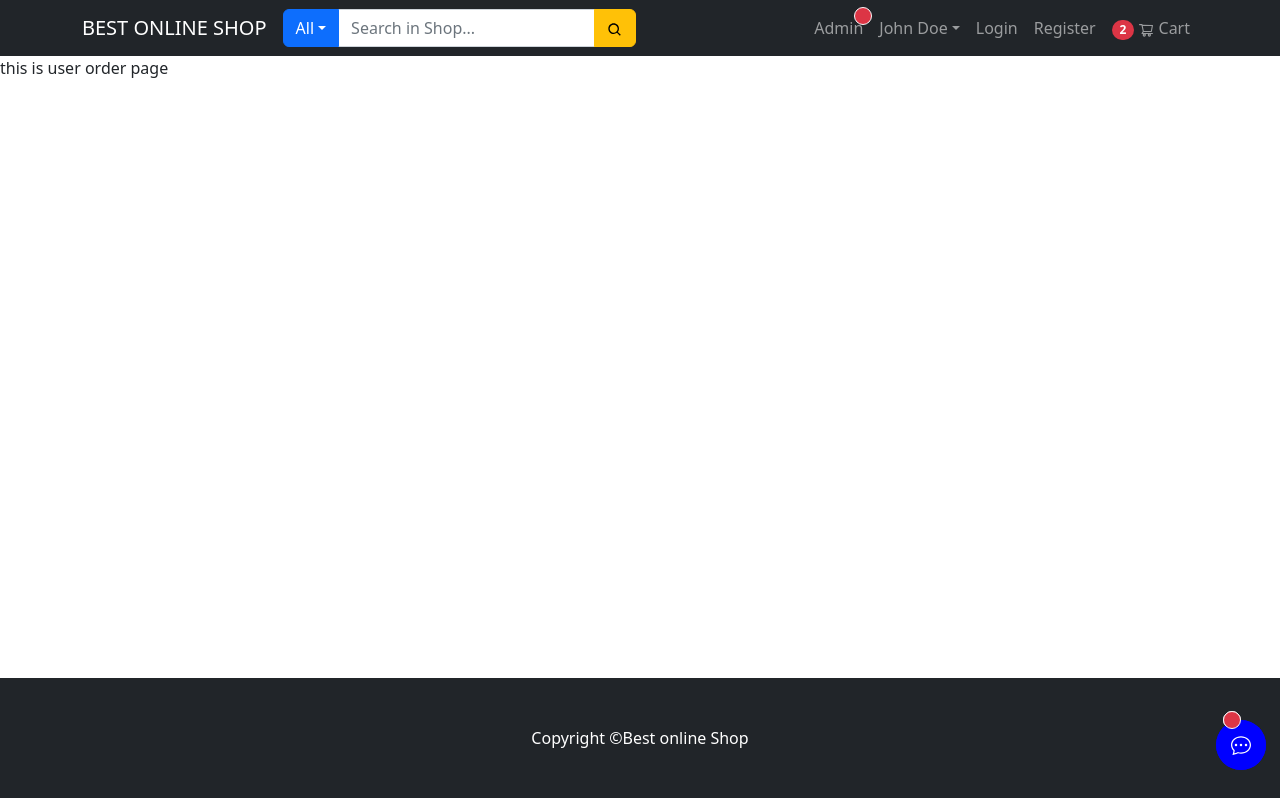
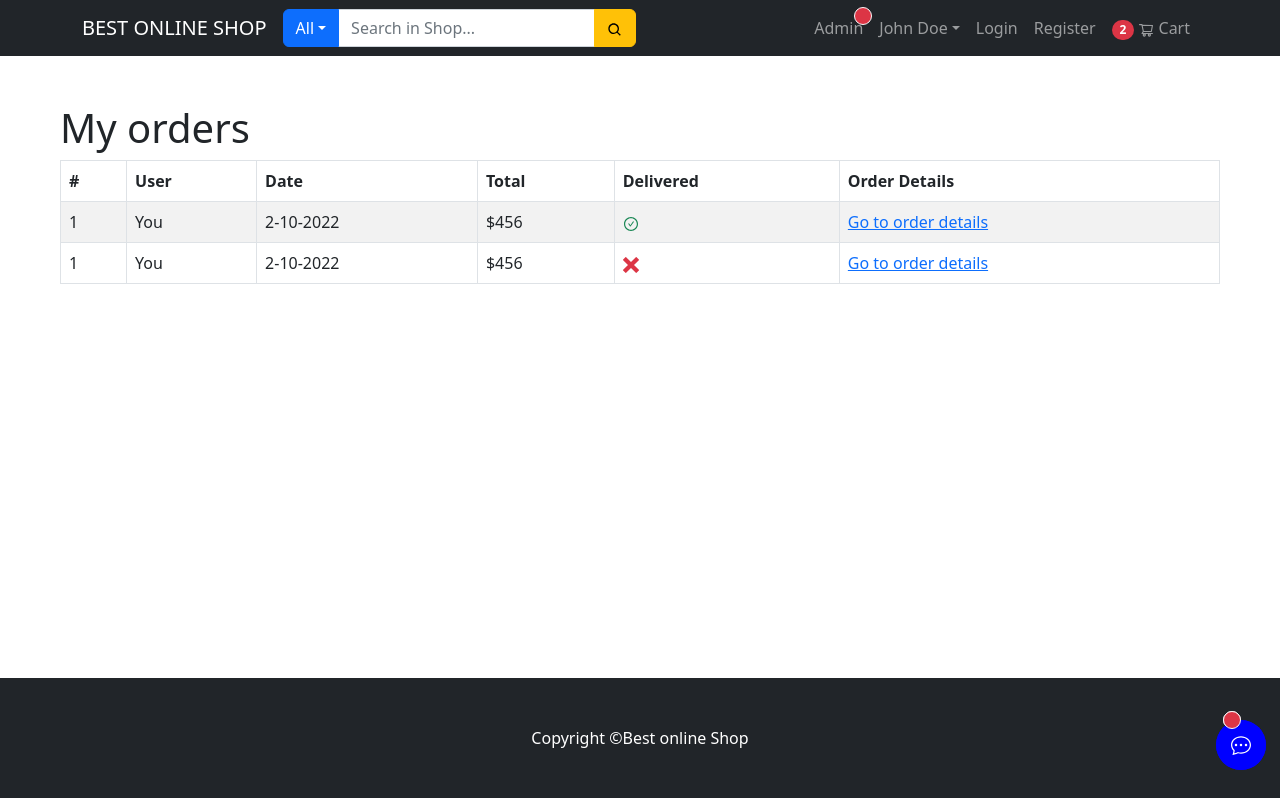
Before and after one commit to shahriarlimon/e-commerce-frontend, a React (Create React App) app: page /user/my-orders in a window 1280 px wide. Built offline with nearby package versions, Linux system fonts and the light colour scheme.

Commit message:
completed order page template

```diff
--- a/src/pages/user/UserOrderPage.js
+++ b/src/pages/user/UserOrderPage.js
@@ -1,10 +1,63 @@
 import React from 'react';
+import { Col, Container, Row, Table } from 'react-bootstrap';
+import { AiOutlineCheckCircle } from 'react-icons/ai';
+import { ImCross } from 'react-icons/im'
+import { Link } from 'react-router-dom';
 
 const UserOrderPage = () => {
     return (
-        <div>
-            this is user order page
-        </div>
+
+        <Row className='m-5'>
+            <Col md={12}>
+                <h1>My orders</h1>
+                <Table striped bordered hover>
+                    <thead>
+                        <tr>
+                            <th>#</th>
+                            <th>User</th>
+                            <th>Date</th>
+                            <th>Total</th>
+                            <th>Delivered</th>
+                            <th>Order Details</th>
+                        </tr>
+                    </thead>
+                    <tbody>
+                        <tr>
+                            <td>1</td>
+                            <td>You</td>
+                            <td>2-10-2022</td>
+                            <td>
+                                $456
+                            </td>
+                            <td>
+                                < AiOutlineCheckCircle className='text-success ' />
+                            </td>
+                            <td>
+                                <Link to={"/order-details"}>Go to order details</Link>
+                            </td>
+                        </tr>
+                        <tr>
+                            <td>1</td>
+                            <td>You</td>
+                            <td>2-10-2022</td>
+                            <td>
+                                $456
+                            </td>
+                            <td>
+                                <ImCross className='text-danger'/>
+                            </td>
+                            <td>
+                                <Link to={"/order-details"}>Go to order details</Link>
+                            </td>
+                        </tr>
+
+
+
+                    </tbody>
+                </Table>
+            </Col>
+        </Row>
+
     );
 };
 
```
